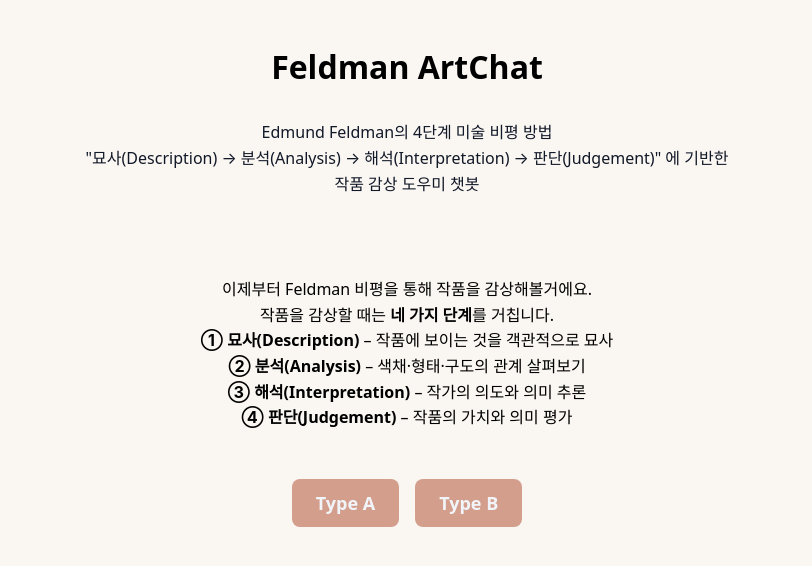
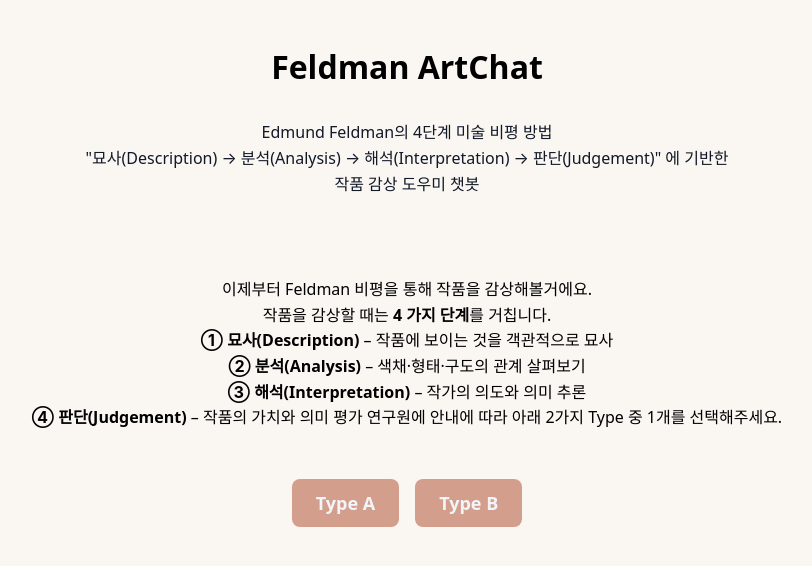
Before and after one commit to Sunnnyyy16/feldman_artchat, a Next.js app: page / in a window 1280 px wide. Shown: the top 566 px of the page, without its empty margins (233-1045 px from the left). Built offline with nearby package versions, Linux system fonts and the light colour scheme.

Commit message:
main page text edit

```diff
--- a/app/page.js
+++ b/app/page.js
@@ -16,11 +16,13 @@ export default function Home() {
       <section style={{ margin: "2rem 0", textAlign: "center" }}>
         <p style={{ lineHeight: "1.6" }}>
           이제부터 Feldman 비평을 통해 작품을 감상해볼거에요. <br />
-          작품을 감상할 때는 <strong>네 가지 단계</strong>를 거칩니다.<br />
+          작품을 감상할 때는 <strong>4 가지 단계</strong>를 거칩니다.<br />
           <strong>① 묘사(Description)</strong> – 작품에 보이는 것을 객관적으로 묘사<br />
           <strong>② 분석(Analysis)</strong> – 색채·형태·구도의 관계 살펴보기<br />
           <strong>③ 해석(Interpretation)</strong> – 작가의 의도와 의미 추론<br />
           <strong>④ 판단(Judgement)</strong> – 작품의 가치와 의미 평가
+
+          연구원에 안내에 따라 아래 2가지 Type 중 1개를 선택해주세요.
         </p>
       </section>
 
```
